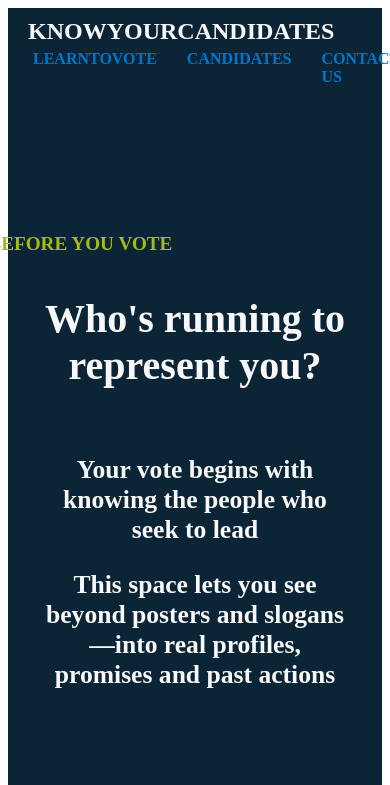
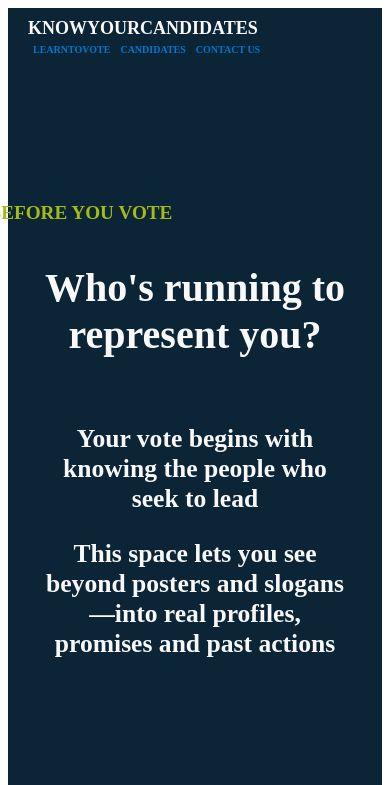
Before and after one commit to Vickiegatheru/KNOWYOURCANDIDATE, a React (Create React App) app: page /KNOWYOURCANDIDATE/Candidate in a window 390 px wide. Shown: the top 785 px of the page. Built offline with nearby package versions, Linux system fonts and the light colour scheme.

Commit message:
Navbar Mobile

```diff
--- a/public/index.html
+++ b/public/index.html
@@ -5,6 +5,8 @@
     <link rel="icon" href="%PUBLIC_URL%/favicon.ico" />
     <meta name="viewport" content="width=device-width, initial-scale=1" />
     <meta name="theme-color" content="#000000" />
+    <meta name="viewport" content="width=device-width, initial-scale=1" />
+
     <meta
       name="description"
       content="Web site created using create-react-app"
--- a/src/index.css
+++ b/src/index.css
@@ -781,3 +781,99 @@ font-weight: bold;
   margin-bottom: 1rem;
   object-fit: cover;
 }
+@keyframes slideUpFade {
+  0% {
+    opacity: 0;
+    transform: translateY(30px);
+  }
+  100% {
+    opacity: 1;
+    transform: translateY(0);
+  }
+}
+.Footer {
+  /* ... existing styles ... */
+  animation: slideUpFade 1s ease-out forwards;
+  opacity: 0; /* needed to trigger the fade */
+  transform: translateY(30px); /* start position for animation */
+}
+
+
+
+@keyframes slideDownFade {
+  to {
+    opacity: 1;
+    transform: translateY(0);
+  }
+}
+
+@media (max-width: 768px) {
+
+
+.navbar {
+  opacity: 0;
+  transform: translateY(-20px);
+  animation: slideDownFade 0.8s ease-out forwards;
+}
+
+@keyframes slideDownFade {
+  to {
+    opacity: 1;
+    transform: translateY(0);
+  }
+}
+.navbar .links a {
+  position: relative;
+  text-decoration: none;
+  color: white;
+  padding: 5px;
+  transition: color 0.3s ease;
+}
+
+.navbar .links a::after {
+  content: "";
+  position: absolute;
+  width: 0%;
+  height: 2px;
+  bottom: 0;
+  left: 0;
+  background-color: yellow;
+  transition: width 0.3s ease;
+}
+
+.navbar .links a:hover::after {
+  width: 100%;
+}
+
+.navbar header {
+  display: flex;
+  justify-content: space-between;
+  align-items: center;
+  flex-wrap: wrap; /* allows wrapping on smaller screens */
+}
+
+.navbar h1 {
+  margin: 0;
+  font-size: 18px;
+  color: #f8f8f8;
+}
+
+.navbar .links {
+  display: flex;
+  gap: 0px;
+    font-size: 10px;
+
+}
+
+.navbar .links a {
+  text-decoration: none;
+  color: #0077cc;
+  font-weight: 600;
+  transition: color 0.3s;
+}
+
+.navbar .links a:hover {
+  color: #004499;
+}
+
+}
```
